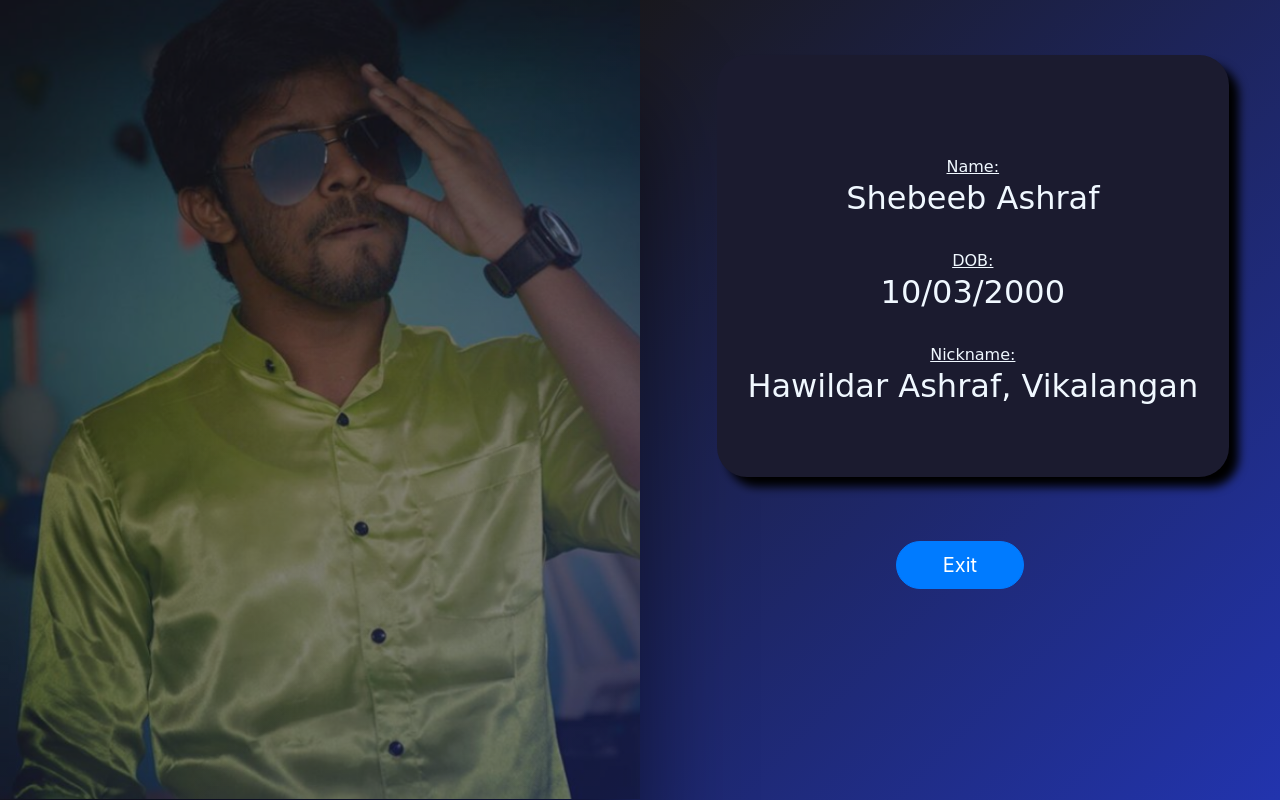
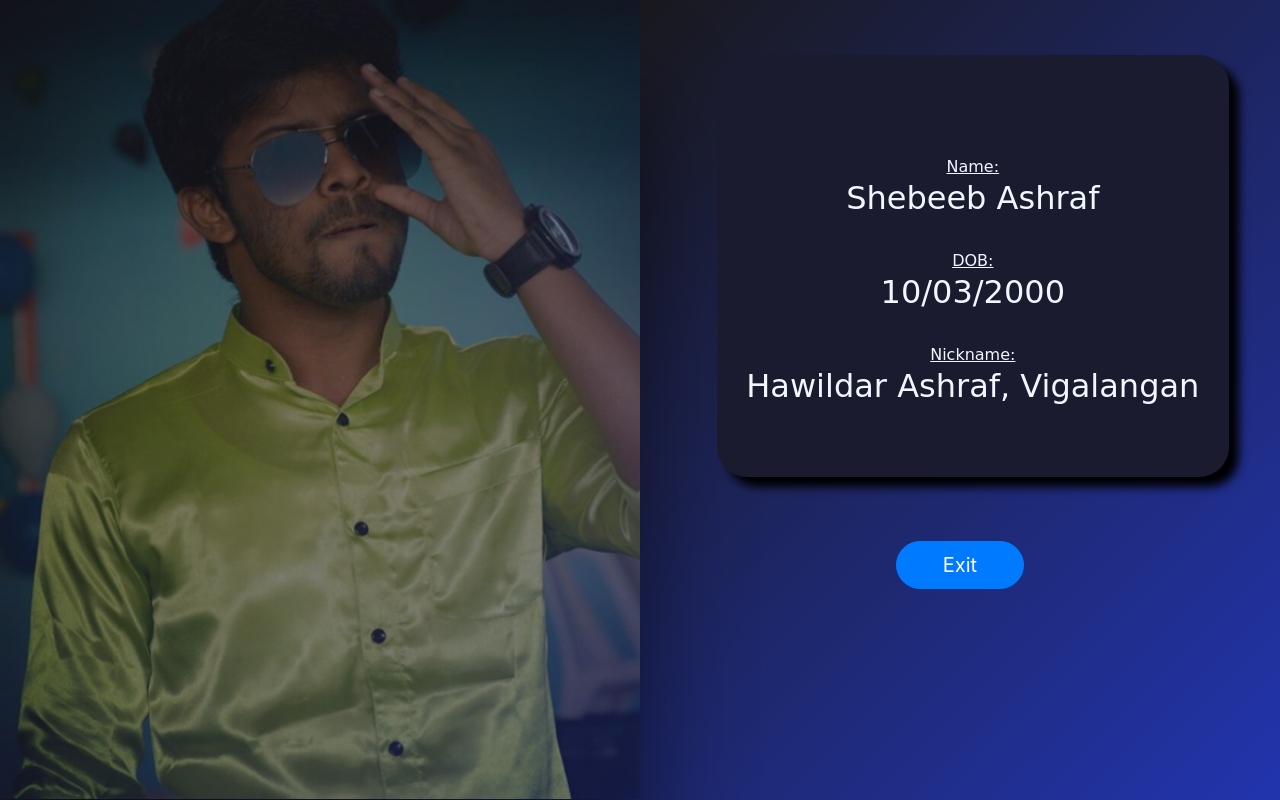
Before and after one commit to premakhil/RZEE-project, a Flask app: page /shebeeb in a window 1280 px wide. Run offline with Flask 2, Linux system fonts and the light colour scheme.

Commit message:
All designs work perfectly.

```diff
--- a/templates/shebeeb.html
+++ b/templates/shebeeb.html
@@ -8,7 +8,7 @@
     <div class="member-details">
         <u>Name:</u><h2>Shebeeb Ashraf</h2><br>
         <u>DOB:</u><h2>10/03/2000</h2><br>
-        <u>Nickname:</u><h2>Hawildar Ashraf, Vikalangan</h2>
+        <u>Nickname:</u><h2>Hawildar Ashraf, Vigalangan</h2>
 
 
 
```
